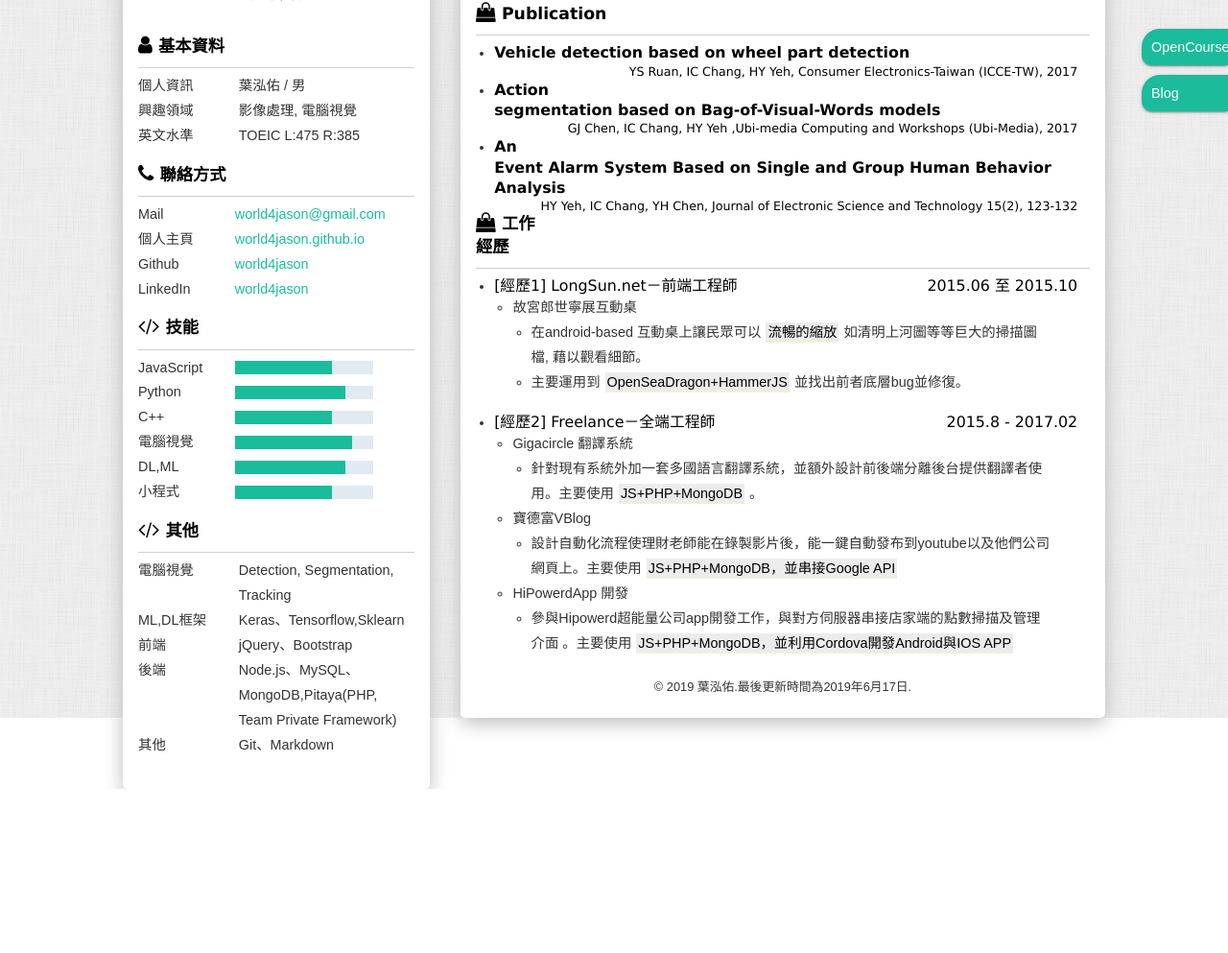
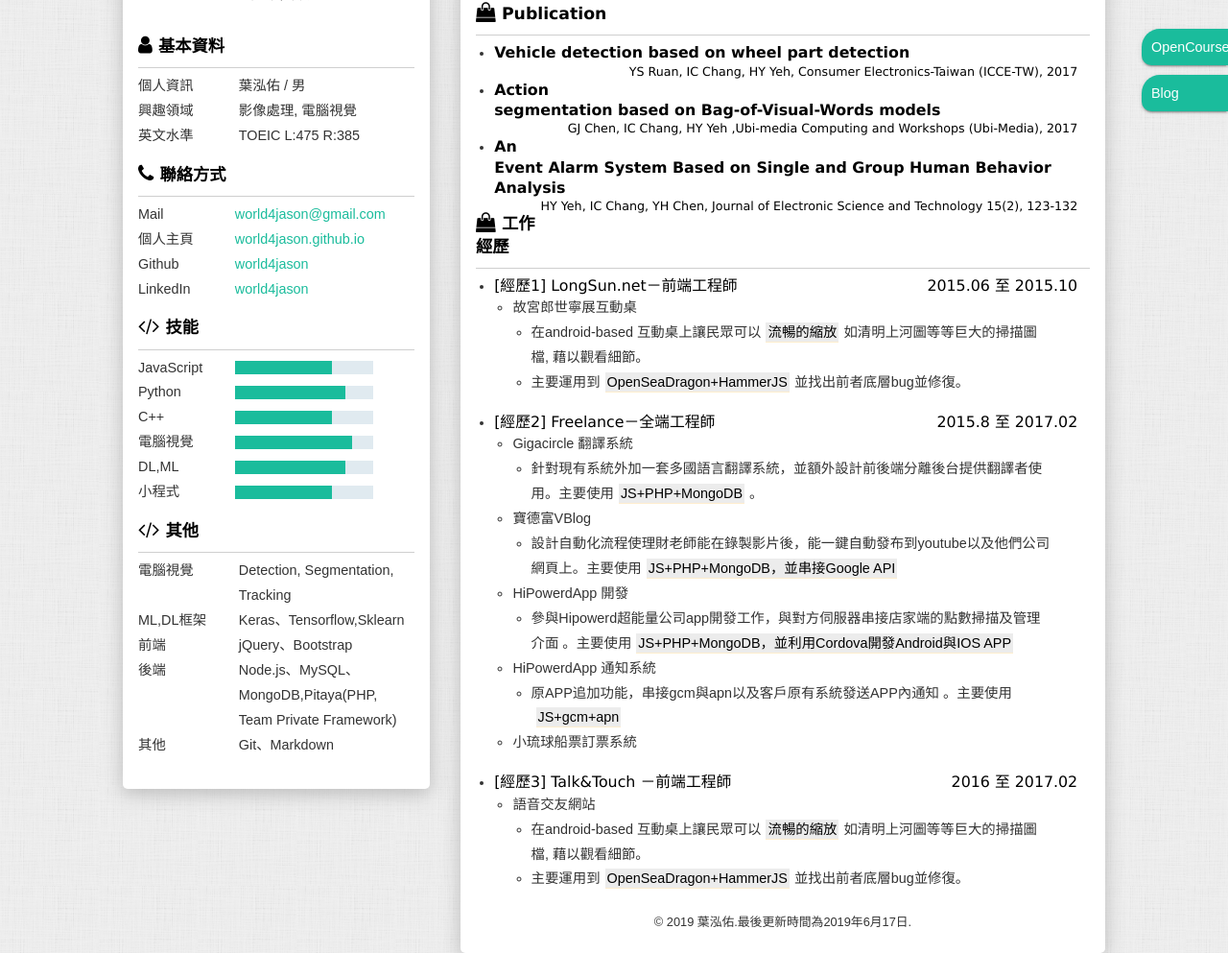
Before and after one commit to world4jason/resume_old, a plain HTML site: page index.html in a window 1280 px wide. Shown: the part 210-1203 px from the top of the page at 96% size. Before the commit the page ends 1032 px from the top, so only its background shows below. Drawn offline with Linux system fonts and the light colour scheme.

Commit message:
tmp version 2

```diff
--- a/index.html
+++ b/index.html
@@ -198,7 +198,7 @@
                         <li>
                             <h3>
                                 <span>[經歷2] Freelance－全端工程師</span>
-                                <time>2015.8 - 2017.02</time>
+                                <time>2015.8 至 2017.02</time>
                             </h3>
                             <ul class="info-content">
                                 <li>Gigacircle 翻譯系統</li>
@@ -207,11 +207,25 @@
                                 <ul><li>設計自動化流程使理財老師能在錄製影片後，能一鍵自動發布到youtube以及他們公司網頁上。主要使用<mark>JS+PHP+MongoDB，並串接Google API</mark></li></ul>
                                 <li>HiPowerdApp 開發</li>
                                 <ul><li>參與Hipowerd超能量公司app開發工作，與對方伺服器串接店家端的點數掃描及管理介面 。主要使用<mark>JS+PHP+MongoDB，並利用Cordova開發Android與IOS APP</mark></li></ul>
-
+                                <li>HiPowerdApp 通知系統</li>
+                                <ul><li>原APP追加功能，串接gcm與apn以及客戶原有系統發送APP內通知 。主要使用<mark>JS+gcm+apn</mark></li></ul>
+                                <li>小琉球船票訂票系統</li>
                                 <!--<li>主要参与公司产品「XXXX」的前端开发工作，实现接入微博、微信、QQ等<mark>第三方账号登录</mark>等功能。项目采用技术栈WordPress+NAMP。</li>
                                 <li>活动页面的开发（七夕活动、抽奖活动以及承接外包页面）。</li>
                                 <li>论坛<mark>图片增量备份</mark>（CentOS+vsftpd+crontab）<a href="#" target="_blank"><i class="fa fa-link" aria-hidden="true"></i>博客文章</a>。</li>
                            --> </ul>
+                        </li>
+                        <li>
+                            <h3>
+                                <span>[經歷3] Talk&Touch －前端工程師</span>
+                                <time>2016 至 2017.02</time>
+                            </h3>
+                            <ul class="info-content">
+                                <li>語音交友網站</li>
+                                <ul>
+                                    <li>在android-based 互動桌上讓民眾可以<mark>流暢的縮放</mark>如清明上河圖等等巨大的掃描圖檔, 藉以觀看細節。</li>
+                                    <li>主要運用到<mark>OpenSeaDragon+HammerJS</mark>並找出前者底層bug並修復。</li>
+                            </ul></ul>
                         </li>
                     </ul>
                 </section>
```
